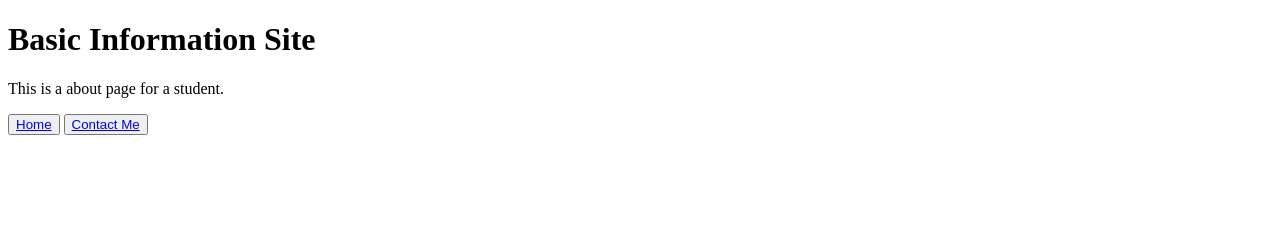
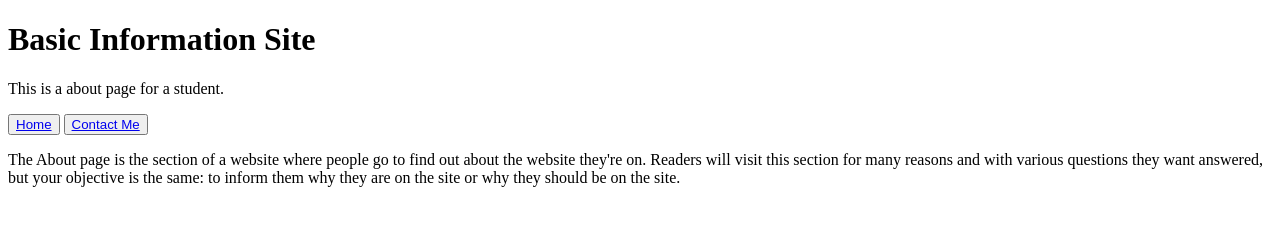
Before and after one commit to Kummirai/Basic-Inforamtional-Site, a website: page about.html in a window 1280 px wide. Drawn offline with Linux system fonts and the light colour scheme.

Commit message:
Update about.html

```diff
--- a/about.html
+++ b/about.html
@@ -11,5 +11,6 @@
     <p>This is a about page for a student.</p>
     <button><a href="/">Home</a></button>
     <button><a href="/contact-me">Contact Me</a></button>
+    <p>The About page is the section of a website where people go to find out about the website they're on. Readers will visit this section for many reasons and with various questions they want answered, but your objective is the same: to inform them why they are on the site or why they should be on the site.</p>
   </body>
 </html>
```
